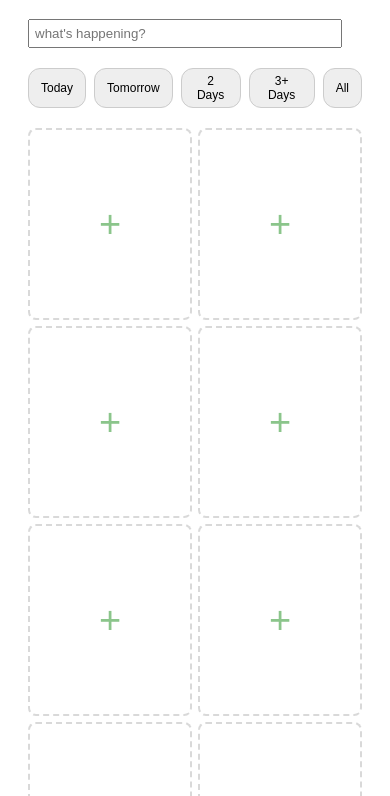
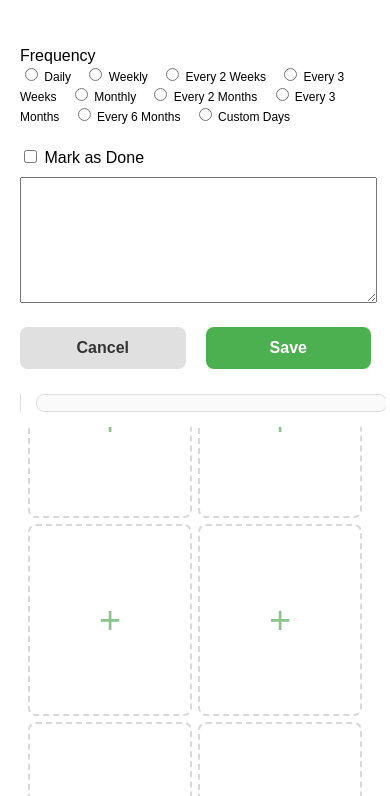
Before and after one commit to cemonvar-dev/lifeworld, a plain HTML site: page index.html in a window 390 px wide. Shown: the part 70-866 px from the top of the page. Drawn offline with nearby package versions, Linux system fonts and the light colour scheme.

Commit message:
Add files via upload

```diff
--- a/styling.css
+++ b/styling.css
@@ -306,3 +306,63 @@ footer {
   display: flex;
   gap: 10px;
 }
+
+/* --- Mobile popup optimization --- */
+@media (max-width: 768px) {
+    #popup {
+        width: 90% !important;
+        height: auto !important;
+        max-height: 85vh !important;
+        padding: 15px !important;
+        left: 50% !important;
+        top: 5% !important;
+        transform: translateX(-50%) !important;
+        border-radius: 16px;
+        overflow-y: auto;
+        display: flex;
+        flex-direction: column;
+    }
+
+    #popupContent {
+        flex-direction: column !important;
+        width: 100%;
+        gap: 15px;
+    }
+
+    #popupLeft,
+    #popupRight {
+        width: 100% !important;
+        height: auto !important;
+    }
+
+    #historyBox {
+        max-height: 200px;
+        overflow-y: auto;
+        border: 1px solid #ddd;
+        padding: 8px;
+        border-radius: 8px;
+        background: #fafafa;
+    }
+
+    #entryText {
+        width: 100%;
+        height: 120px !important;
+    }
+
+    #popupButtons {
+        display: flex !important;
+        justify-content: space-between;
+        width: 100%;
+        margin-top: 10px;
+        position: sticky;
+        bottom: 0;
+        background: white;
+        padding: 10px 0;
+    }
+
+    .popupBtn {
+        width: 48% !important;
+        padding: 12px !important;
+        font-size: 16px !important;
+    }
+}
```
